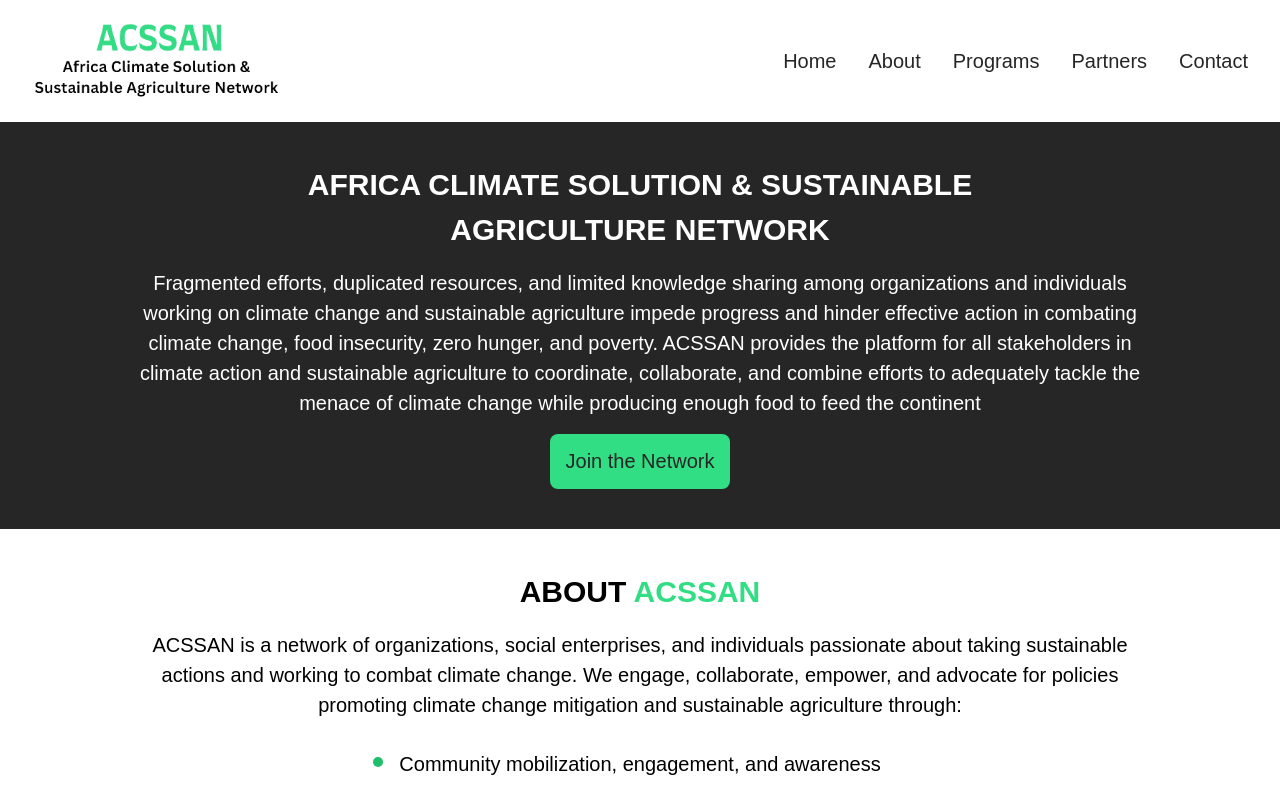
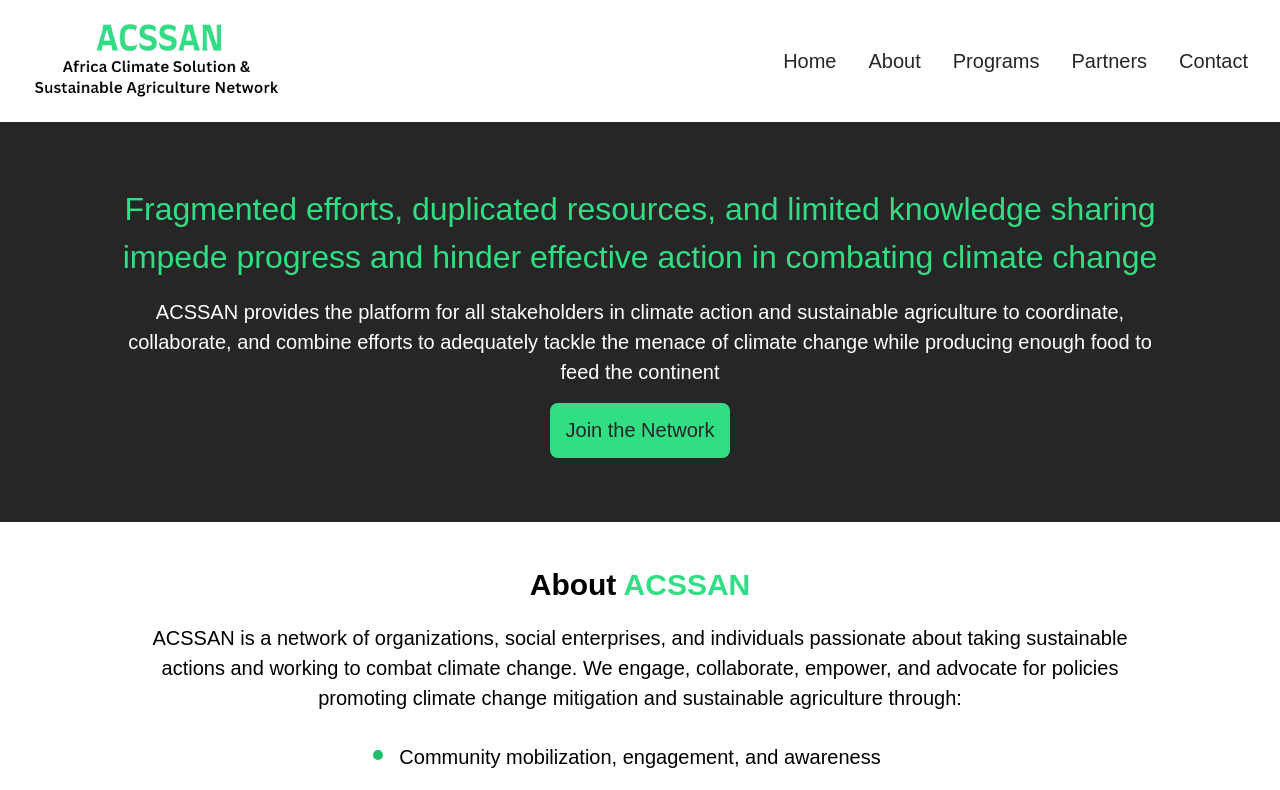
Before and after one commit to AmoroBG/sateconsult-website, a React (Vite) app: page / in a window 1280 px wide. Shown: the top 790 px of the page. Built offline with nearby package versions, Linux system fonts and the light colour scheme.

Commit message:
Change the styles of the hero text

```diff
--- a/src/components/Hero.jsx
+++ b/src/components/Hero.jsx
@@ -3,12 +3,13 @@ import React from "react";
 const Hero = ({ home }) => {
   return (
     <section className="hero" ref={home}>
-      <h1>Africa Climate Solution & Sustainable Agriculture Network</h1>
+      {/* <h1>Africa Climate Solution & Sustainable Agriculture Network</h1> */}
+      <p className="text-lg">
+        Fragmented efforts, duplicated resources, and limited knowledge sharing
+        impede progress and hinder effective action in combating climate change
+      </p>
+
       <p>
-        Fragmented efforts, duplicated resources, and limited knowledge sharing
-        among organizations and individuals working on climate change and
-        sustainable agriculture impede progress and hinder effective action in
-        combating climate change, food insecurity, zero hunger, and poverty.
         ACSSAN provides the platform for all stakeholders in climate action and
         sustainable agriculture to coordinate, collaborate, and combine efforts
         to adequately tackle the menace of climate change while producing enough
--- a/src/index.css
+++ b/src/index.css
@@ -28,9 +28,9 @@ a:hover{
 }
 
 h1, h2{
-  text-transform: uppercase;
+  text-transform: capitalize;
   text-align: center;
-  margin: 0 5rem;
+
 }
 
 button{
@@ -63,6 +63,14 @@ button:hover{
 img{
   width: 75px;
 }
+
+.text-lg{
+  font-size: 2rem;
+  color: #32de84;
+
+}
+
+
 
 /* Header and Footer */
 header, footer{
```
